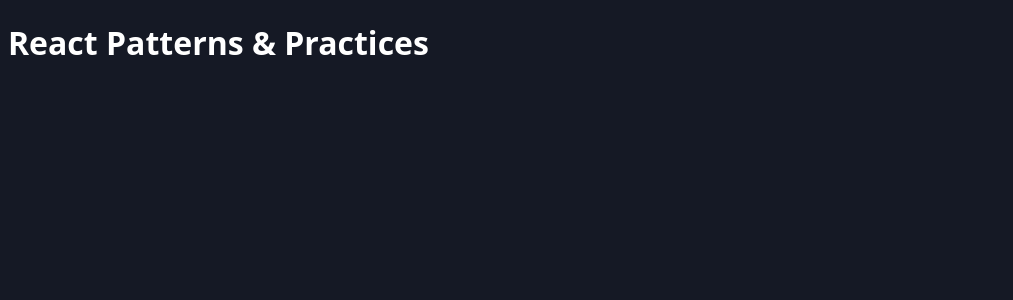
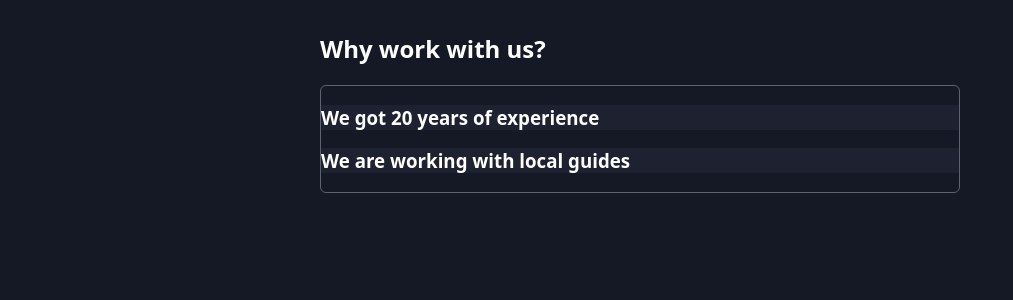
Before and after one commit to apeskinian/react_patterns, a React (Vite) app: page / in a window 1280 px wide. Shown: the top 300 px of the page, without its empty margins (0-1013 px from the left). Built offline with nearby package versions, Linux system fonts and the light colour scheme.

Commit message:
Add Accordion compound components

```diff
--- a/src/App.jsx
+++ b/src/App.jsx
@@ -1,5 +1,33 @@
+import Accordion from "./components/Accordion/Accordion";
+
 function App() {
-  return <h1>React Patterns & Practices</h1>;
+  return (
+    <main>
+      <section>
+        <h2>Why work with us?</h2>
+        <Accordion className='accordion'>
+          <Accordion.Item id='experience' className='accordion-item' title='We got 20 years of experience'>
+            <article>
+              <p>You can't go wrong with us.</p>
+              <p>
+                We are in the business of planing highly personalised
+                holidays for more than 20 years!
+              </p>
+            </article>
+          </Accordion.Item>
+          <Accordion.Item id='local-guides' className='accordion-item' title='We are working with local guides'>
+            <article>
+              <p>We are not doing this just from an office.</p>
+              <p>
+                Instead we are working wit local guides to ensure a safe
+                and pleasant holiday.
+              </p>
+            </article>
+          </Accordion.Item>
+        </Accordion>
+      </section>
+    </main>
+  );
 }
 
 export default App;
--- /dev/null
+++ b/src/components/Accordion/Accordion.jsx
@@ -0,0 +1,40 @@
+import { createContext, useContext, useState } from "react";
+import AccordionItem from "./AccordionItem";
+// creating the context item
+const AccordionContext = createContext();
+
+// custom hook to provide the context
+export function useAccordionContext() {
+    const ctx = useContext(AccordionContext)
+
+    if (!ctx) {
+        throw new Error('Accordion related components must be wrapped by <Accordion />')
+    }
+
+    return ctx;
+}
+
+export default function Accordion({ children, className }) {
+    const [ openItemId, setOpenItemId ] = useState();
+
+    function toggleItem(id){
+        setOpenItemId(prevId => prevId === id ? null : id)
+    }
+
+    // setting the context value to be put as the value for the provider
+    const contextValue = {
+        openItemId,
+        toggleItem
+    }
+
+    return (
+        <AccordionContext.Provider value={contextValue}>
+            <ul className={className}>
+                {children}
+            </ul>
+        </AccordionContext.Provider>
+    );
+}
+
+// stating that the Accordion.Item is compounded with the Accordion
+Accordion.Item = AccordionItem
--- /dev/null
+++ b/src/components/Accordion/AccordionItem.jsx
@@ -0,0 +1,15 @@
+import { useAccordionContext } from "./Accordion";
+
+export default function AccordionItem({ id, title, children, className }) {
+    // getting the context from Accordion context set up in Accordion.jsx
+    const { openItemId, toggleItem } = useAccordionContext();
+    // getting boolean based on id and context
+    const isOpen = openItemId === id
+
+    return (
+        <li className={className}>
+            <h3 onClick={() => toggleItem(id)}>{title}</h3>
+            <div className={isOpen ? 'accordion-item-content open' : 'accordion-item-content'}>{children}</div>
+        </li>
+    );
+}
```
